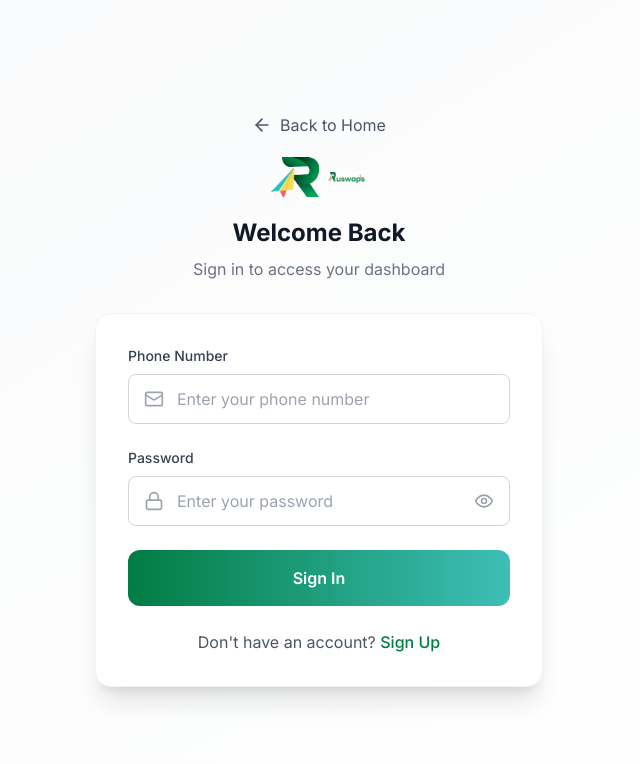
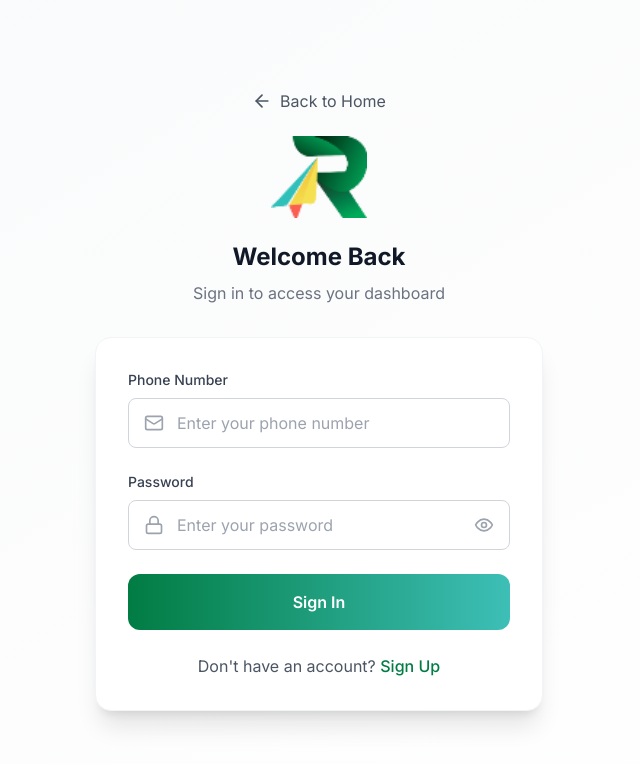
Before and after one commit to akkalatejaswaroop/ruswaps-india, a Next.js app: page /login in a window 1280 px wide. Shown: the top 764 px of the page, without its empty margins (321-961 px from the left). Built offline with nearby package versions, Linux system fonts and the light colour scheme.

Commit message:
Enlarge logos and show single logo on auth pages

```diff
--- a/src/app/admin/page.tsx
+++ b/src/app/admin/page.tsx
@@ -197,8 +197,8 @@ export default function AdminPanel() {
           <div className="flex justify-between h-16">
             <div className="flex items-center gap-2">
               <Link href="/dashboard" className="flex items-center gap-2">
-                <Image src="/logo.png" alt="Ruswaps" width={40} height={40} className="w-10 h-10 object-contain" />
-                <Image src="/main_logo.jpg" alt="Ruswaps" width={36} height={36} className="hidden lg:block h-9 object-contain" />
+                <Image src="/logo.png" alt="Ruswaps" width={64} height={64} className="w-16 h-16 object-contain" />
+                <Image src="/main_logo.jpg" alt="Ruswaps" width={200} height={56} className="hidden lg:block h-14 w-auto object-contain" />
               </Link>
             </div>
             <div className="flex items-center gap-2">
--- a/src/app/dashboard/page.tsx
+++ b/src/app/dashboard/page.tsx
@@ -113,8 +113,8 @@ export default function Dashboard() {
                 <Menu size={24} />
               </button>
               <Link href="/dashboard" className="flex items-center gap-2 ml-2 lg:ml-0">
-                <Image src="/logo.png" alt="Ruswaps" width={40} height={40} className="w-10 h-10 object-contain" />
-                <Image src="/main_logo.jpg" alt="Ruswaps" width={36} height={36} className="hidden lg:block h-9 object-contain" />
+                <Image src="/logo.png" alt="Ruswaps" width={64} height={64} className="w-16 h-16 object-contain" />
+                <Image src="/main_logo.jpg" alt="Ruswaps" width={200} height={56} className="hidden lg:block h-14 w-auto object-contain" />
               </Link>
             </div>
 
--- a/src/app/login/page.tsx
+++ b/src/app/login/page.tsx
@@ -61,8 +61,7 @@ export default function Login() {
             <ArrowLeft size={20} className="mr-2" /> Back to Home
           </Link>
           <div className="flex items-center justify-center gap-2 mb-4">
-            <Image src="/logo.png" alt="Ruswaps" width={48} height={48} className="w-12 h-12 object-contain" />
-            <Image src="/main_logo.jpg" alt="Ruswaps" width={40} height={40} className="hidden sm:block h-10 object-contain" />
+            <Image src="/logo.png" alt="Ruswaps" width={96} height={96} className="w-24 h-24 object-contain" />
           </div>
           <h1 className="text-2xl font-bold text-gray-900">Welcome Back</h1>
           <p className="text-gray-500 mt-2">Sign in to access your dashboard</p>
--- a/src/app/page.tsx
+++ b/src/app/page.tsx
@@ -44,7 +44,7 @@ export default function Home() {
           <div className="flex justify-between items-center h-16">
             <div className="flex items-center">
               <Link href="/" className="flex items-center gap-3">
-                <Image src="/main_logo.jpg" alt="Ruswaps" width={48} height={48} className="h-12 object-contain" />
+                <Image src="/main_logo.jpg" alt="Ruswaps" width={200} height={80} className="h-20 w-auto object-contain" />
               </Link>
             </div>
 
@@ -590,7 +590,7 @@ export default function Home() {
         <div className="max-w-7xl mx-auto px-4 sm:px-6 lg:px-8">
           <div className="flex flex-col md:flex-row justify-between items-center gap-4">
             <div className="flex items-center gap-3">
-              <Image src="/logo.png" alt="Ruswaps" width={40} height={40} className="w-10 h-10 object-contain" />
+              <Image src="/logo.png" alt="Ruswaps" width={64} height={64} className="w-16 h-16 object-contain" />
             </div>
             <div className="flex gap-6 text-gray-400">
               <Link href="/privacy" className="hover:text-white transition">Privacy Policy</Link>
--- a/src/app/signup/page.tsx
+++ b/src/app/signup/page.tsx
@@ -129,8 +129,7 @@ export default function Signup() {
             <ArrowLeft size={20} className="mr-2" /> Back to Home
           </Link>
           <div className="flex items-center justify-center gap-2 mb-4">
-            <Image src="/logo.png" alt="Ruswaps" width={48} height={48} className="w-12 h-12 object-contain" />
-            <Image src="/main_logo.jpg" alt="Ruswaps" width={40} height={40} className="hidden sm:block h-10 object-contain" />
+            <Image src="/logo.png" alt="Ruswaps" width={96} height={96} className="w-24 h-24 object-contain" />
           </div>
           <h1 className="text-2xl font-bold text-gray-900">Create Account</h1>
           <p className="text-gray-500 mt-2">
```
